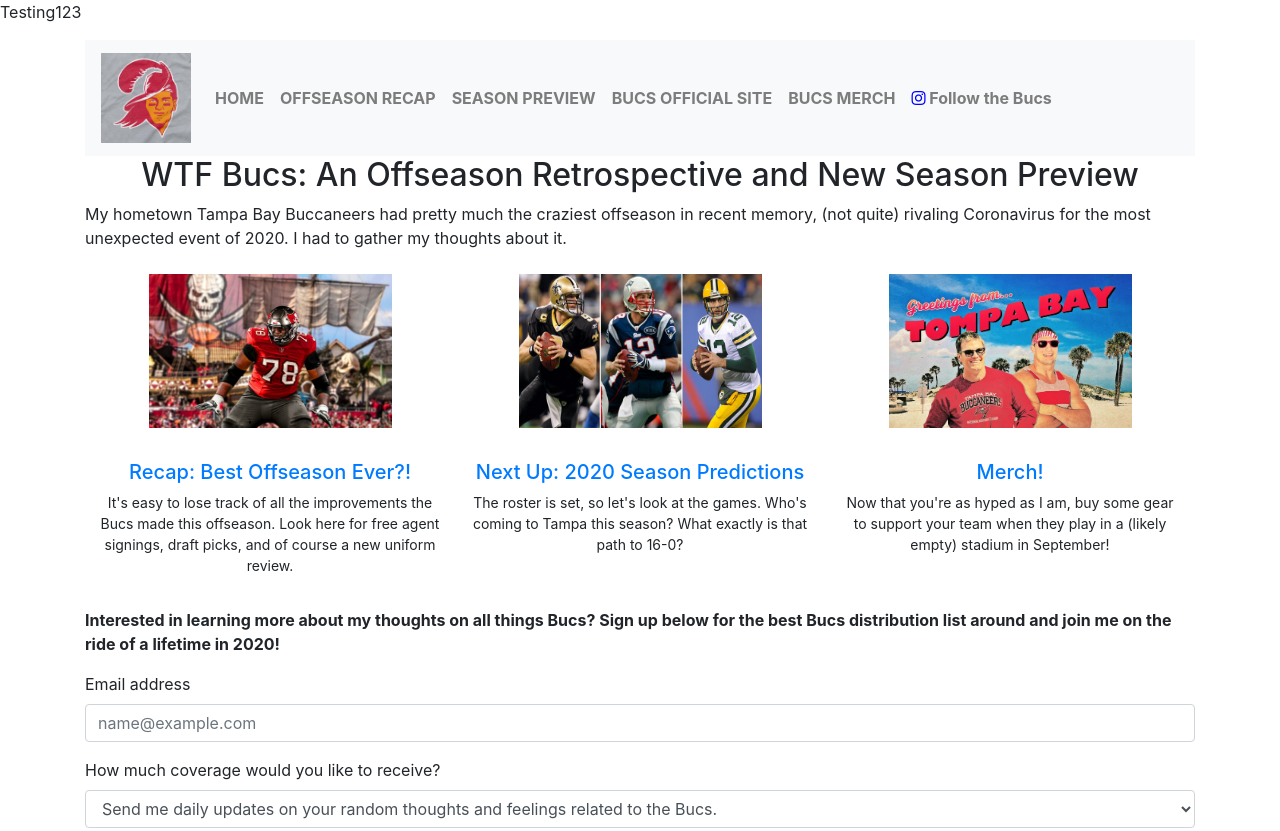
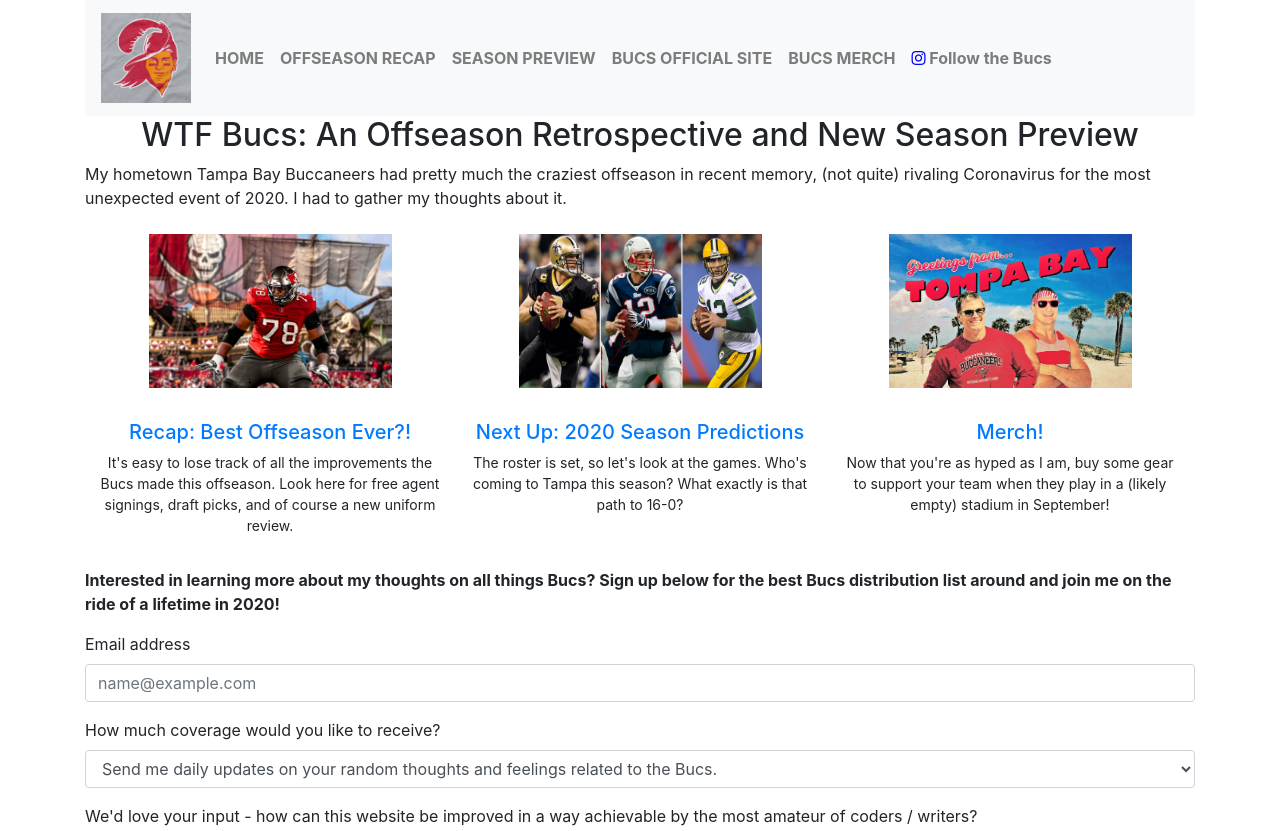
Before and after one commit to davreed4793/project1, a plain HTML site: page index.html in a window 1280 px wide. Shown: the top 831 px of the page. Drawn offline with nearby package versions, Linux system fonts and the light colour scheme.

Commit message:
Update index.html

```diff
--- a/index.html
+++ b/index.html
@@ -16,9 +16,7 @@
     <link rel="stylesheet" href="styles.css">
 </head>
 <body>
-<p>
-  Testing123
-</p>
+
 <div class="container">
 
     <nav class="navbar navbar-expand-lg navbar-light bg-light">
```
